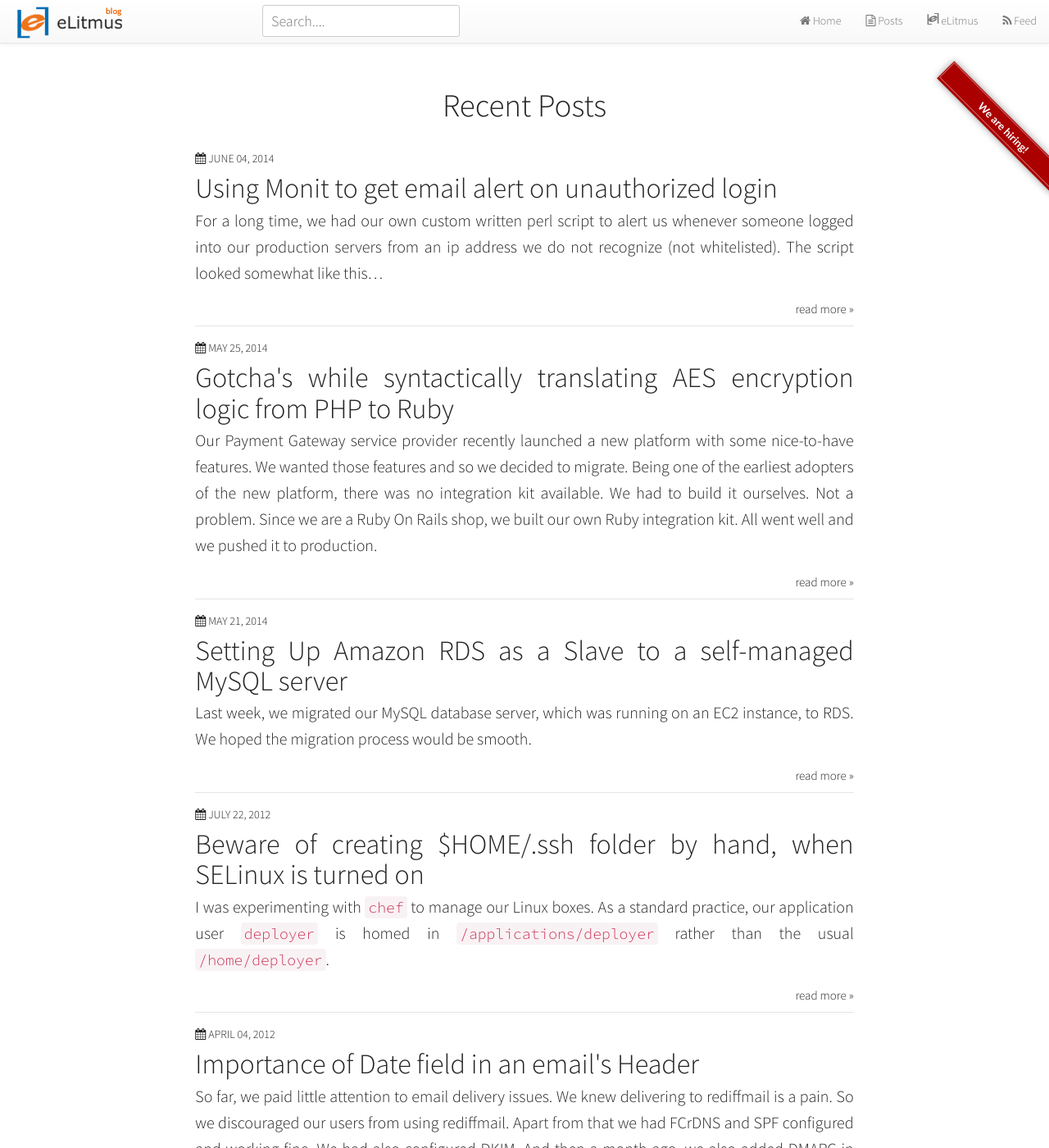
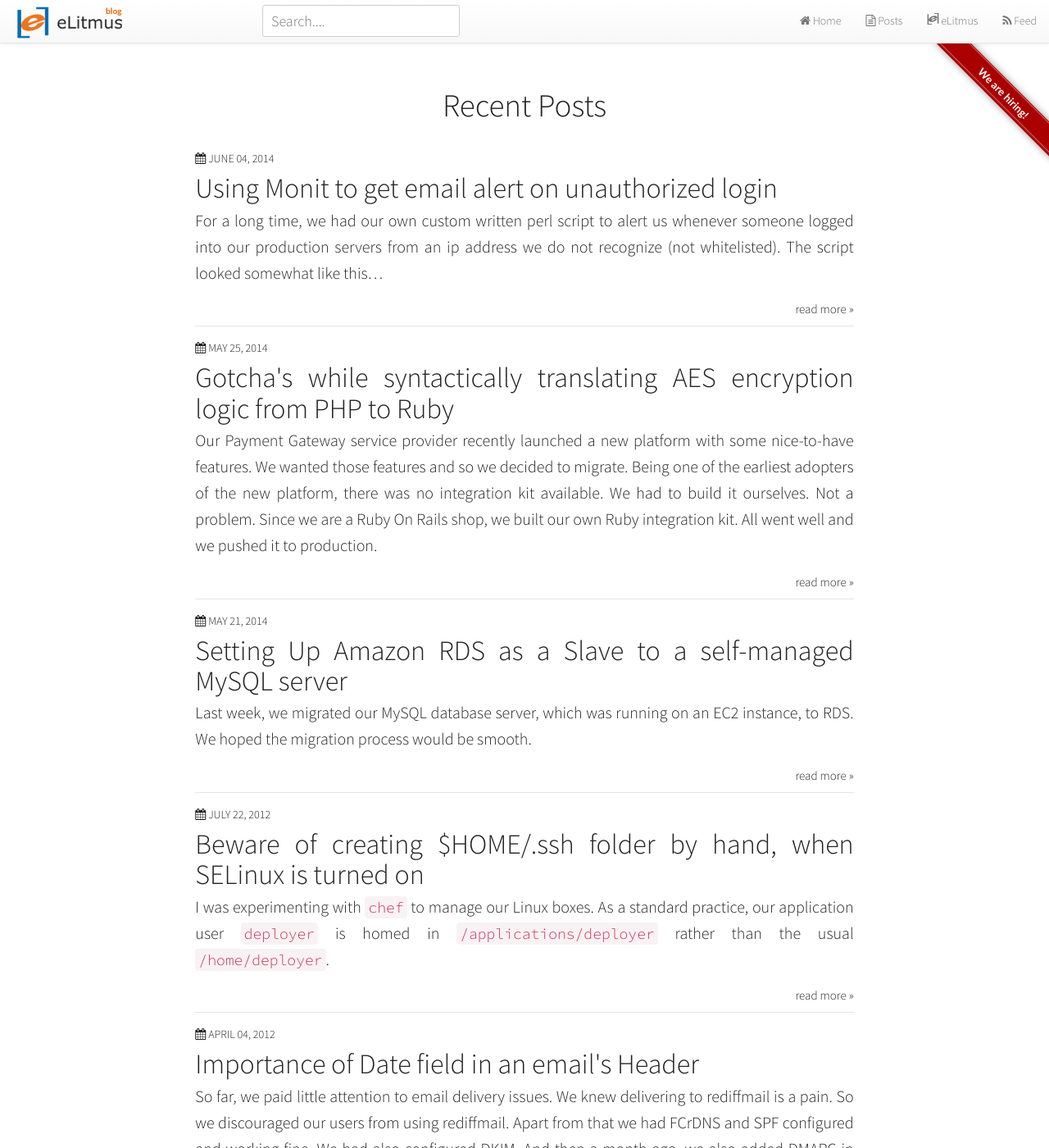
Before and after one commit to shubham9411/blog, a Jekyll site: the page built from index.html, in a window 1280 px wide and 1400 px high. Shown: the whole window at 82% size. Built offline with Jekyll 4.4.1, drawn with Linux system fonts in a browser that asks for light colours; nearby versions of some CDN libraries; some web fonts are replaced.

Commit message:
moving the curtain a bit higher so that the tip goes under the nav bar

```diff
--- a/assets/css/forkit.css
+++ b/assets/css/forkit.css
@@ -11,7 +11,7 @@
 .forkit {
 	position: fixed;
 	right: 0;
-	top: 100px;
+	top: 58px;
 
 	width: 200px;
 	height: 150px;
```
